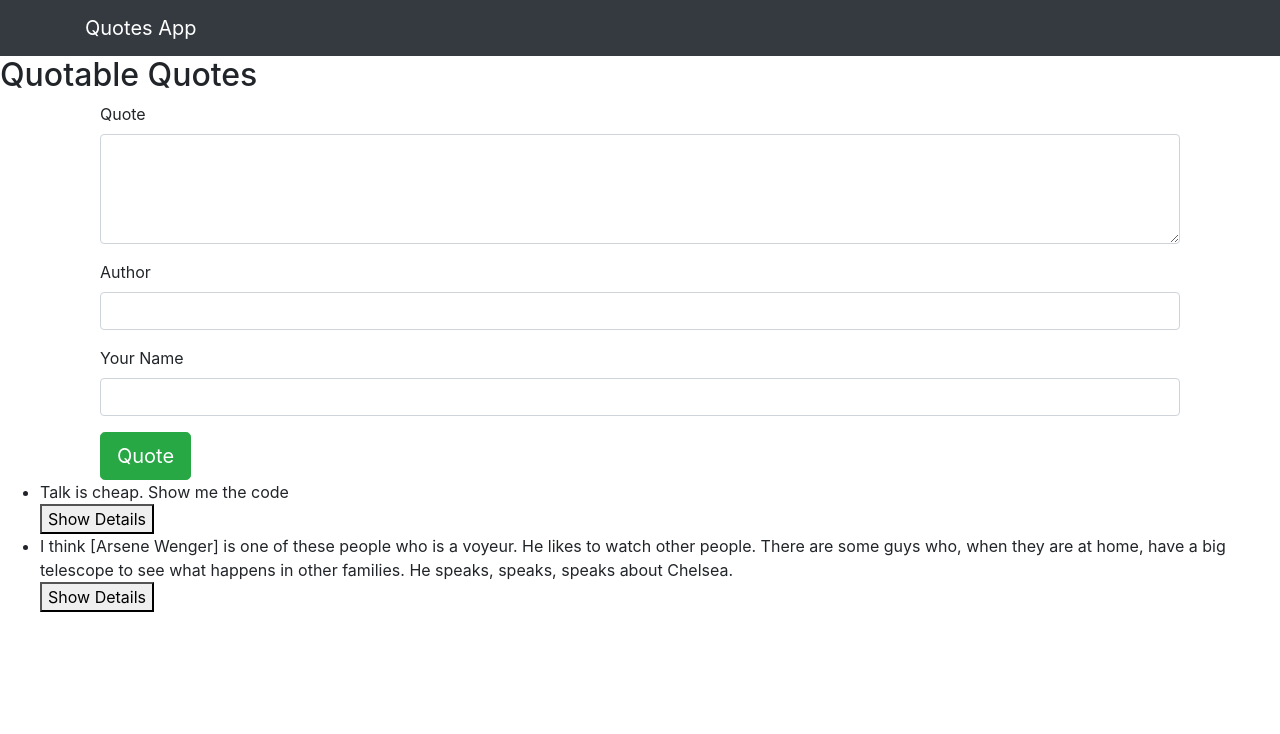
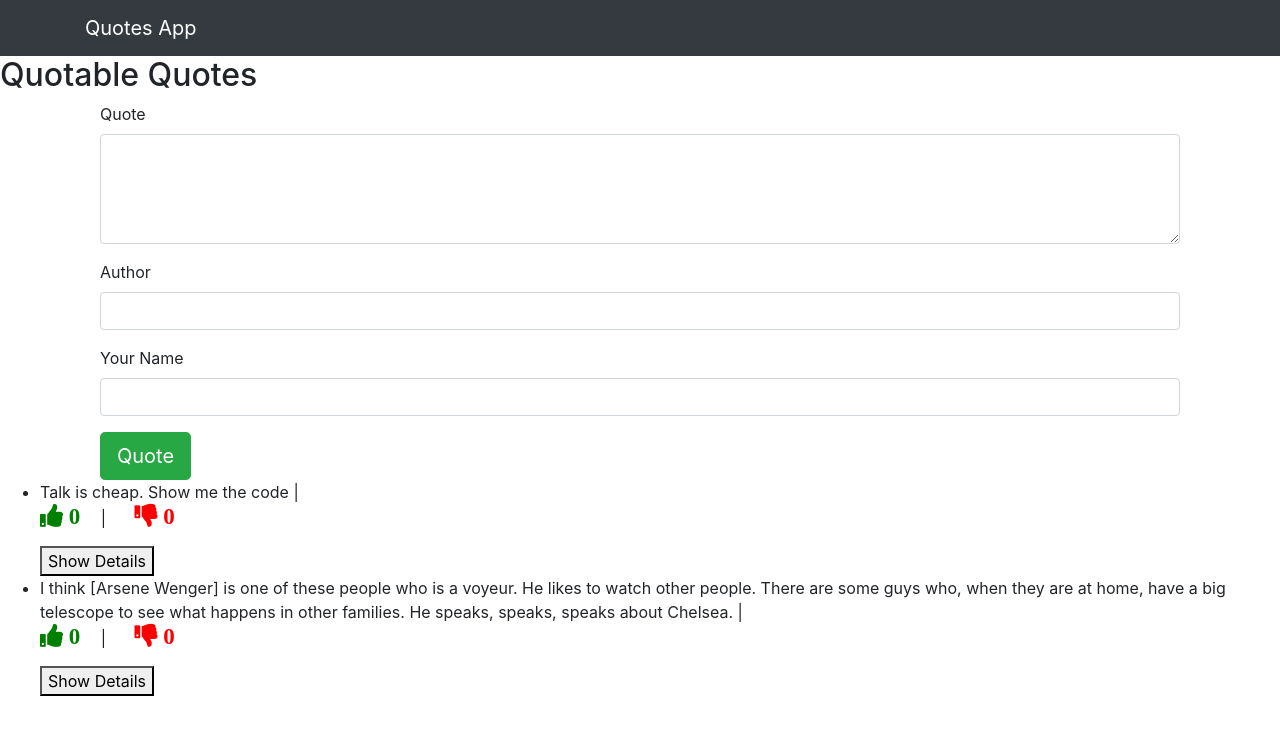
Before and after one commit to TonyKioko/Quotes_App, an Angular app: page / in a window 1280 px wide. Shown: the top 734 px of the page. Built offline with nearby package versions, Linux system fonts and the light colour scheme.

Commit message:
add fontawesome icons

```diff
--- a/src/app/app.module.ts
+++ b/src/app/app.module.ts
@@ -7,6 +7,8 @@ import { NavbarComponent } from './navbar/navbar.component';
 import { QuoteComponent } from './quote/quote.component';
 import { QuoteDetailsComponent } from './quote-details/quote-details.component';
 import { QuoteFormComponent } from './quote-form/quote-form.component';
+import { VotesDirective } from './votes.directive';
+import { VoteComponent } from './vote/vote.component';
 
 @NgModule({
   declarations: [
@@ -14,7 +16,9 @@ import { QuoteFormComponent } from './quote-form/quote-form.component';
     NavbarComponent,
     QuoteComponent,
     QuoteDetailsComponent,
-    QuoteFormComponent
+    QuoteFormComponent,
+    VotesDirective,
+    VoteComponent
   ],
   imports: [
     BrowserModule,
--- a/src/app/quote.ts
+++ b/src/app/quote.ts
@@ -1,6 +1,10 @@
 export class Quote {
   public showAuthor:boolean;
+  public upvotes:number;
+  public downvotes:number;
   constructor(public id:number, public quote:string, public author:string,public publisher:string){
     this.showAuthor = false;
+    this.upvotes =0;
+    this.downvotes =0;
   }
 }
--- a/src/app/quote/quote.component.html
+++ b/src/app/quote/quote.component.html
@@ -8,7 +8,7 @@
 </div>
 <ul>
     <div *ngFor='let quote of quotes;let i=index'>
-        <li >{{ quote.quote }}</li>
+        <li >{{ quote.quote }}   | <app-vote></app-vote></li>
         <button  (click)='toogleDetails(i)'>Show Details</button>
         <app-quote-details *ngIf="quote.showAuthor" [quote]='quote'(isComplete)= 'deleteGoal($event,i)' ></app-quote-details>
     </div>
--- /dev/null
+++ b/src/app/vote/vote.component.css
@@ -0,0 +1,10 @@
+i {
+  font-size:23px;
+  color: blue;
+}
+.dislikeQuote{
+  color:red;
+}
+.likeQuote {
+  color:green;
+}
--- /dev/null
+++ b/src/app/vote/vote.component.html
@@ -0,0 +1,6 @@
+<p>
+  <span><i class="fas fa-thumbs-up likeQuote" (click)="likeQuote()">   {{ upvotes }}</i></span>
+  <span class="pl-3"> | </span>
+  <span><i class="fas fa-thumbs-down dislikeQuote mx-4" (click)="dislikeQuote()">   {{ downvotes }}</i></span>
+
+</p>
--- /dev/null
+++ b/src/app/vote/vote.component.ts
@@ -0,0 +1,23 @@
+import { Component, OnInit } from '@angular/core';
+
+@Component({
+  selector: 'app-vote',
+  templateUrl: './vote.component.html',
+  styleUrls: ['./vote.component.css']
+})
+export class VoteComponent implements OnInit {
+  upvotes:number =0;
+  downvotes:number =0;
+  constructor() { }
+
+  likeQuote(){
+    this.upvotes +=1
+  }
+  dislikeQuote(){
+    this.downvotes -=1
+  }
+
+  ngOnInit() {
+  }
+
+}
--- /dev/null
+++ b/src/app/votes.directive.ts
@@ -0,0 +1,15 @@
+import { Directive } from '@angular/core';
+import { Quote } from './quote';
+
+@Directive({
+  selector: '[appVotes]'
+})
+export class VotesDirective {
+  upvotes =0;
+  downvotes =0;
+
+
+  constructor() { }
+
+
+}
--- a/src/index.html
+++ b/src/index.html
@@ -4,6 +4,7 @@
   <meta charset="utf-8">
   <title>QuotesApp</title>
   <base href="/">
+  <link rel="stylesheet" href="https://use.fontawesome.com/releases/v5.2.0/css/all.css" integrity="sha384-hWVjflwFxL6sNzntih27bfxkr27PmbbK/iSvJ+a4+0owXq79v+lsFkW54bOGbiDQ" crossorigin="anonymous">
 
   <meta name="viewport" content="width=device-width, initial-scale=1">
   <link rel="icon" type="image/x-icon" href="favicon.ico">
```
Also changed, not shown: 2 other files (tests, documents, lock files or other folders).
